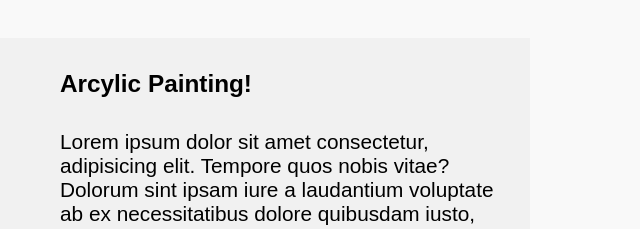
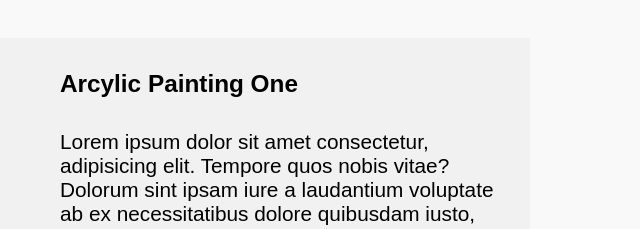
Before and after one commit to Toludayo75/Acrylic-Gallery, a plain HTML site: page index.html in a window 1280 px wide. Shown: the part 402-631 px from the top of the page, 628-1268 px from the left. Drawn offline with nearby package versions, Linux system fonts and the light colour scheme; files that its build step writes are made by us from their sources.

Commit message:
final commit

```diff
--- a/index.html
+++ b/index.html
@@ -19,7 +19,7 @@
     <section class="card">
         <img src="/images/p1.jpg" alt="">
         <div >
-            <h3>Arcylic Painting!</h3>
+            <h3>Arcylic Painting One</h3>
             <p>Lorem ipsum dolor sit amet consectetur, adipisicing elit. Tempore quos
                 nobis vitae? Dolorum sint ipsam iure a laudantium voluptate ab ex necessitatibus
                 dolore quibusdam iusto, deserunt sunt, tenetur tempore velit?</p>
```
